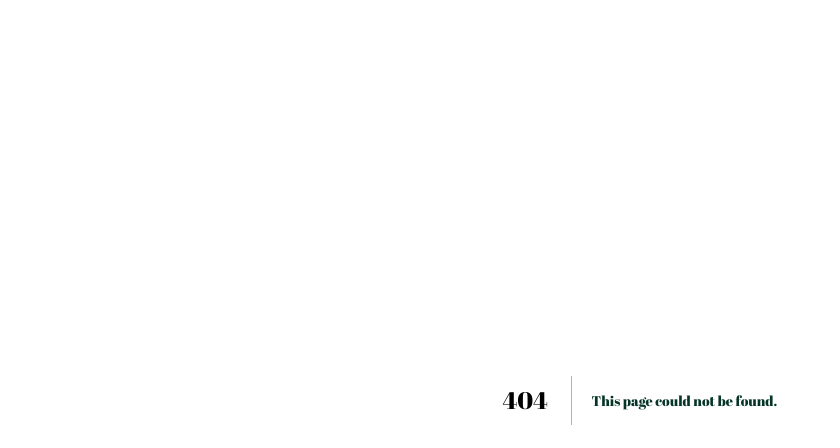
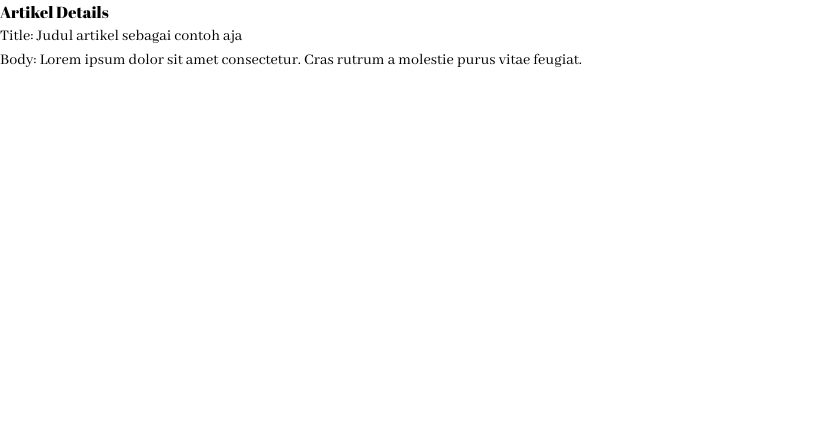
Before and after one commit to sidqiaverroes/Web-SariMurni, a Next.js app: page /artikel/1 in a window 1280 px wide. Before the commit this address had no page. Shown: the top 448 px of the page, without its empty margins (0-840 px from the left). Built offline with nearby package versions, Linux system fonts and the light colour scheme.

Commit message:
add artikel details page as [objectId].jsx

```diff
--- /dev/null
+++ b/src/data/artikelData.json
@@ -0,0 +1,47 @@
+[
+    {
+      "id": "1",
+      "title": "Judul artikel sebagai contoh aja",
+      "category": "Kesehatan",
+      "body": "Lorem ipsum dolor sit amet consectetur. Cras rutrum a molestie purus vitae feugiat. ",
+      "author": "Admin",
+      "date": "20 Agustus 2023",
+      "image": "/galeri1.png"
+    },
+    {
+      "id": "2",
+      "title": "Judul artikel sebagai contoh aja biar agak panjang",
+      "category": "Kesehatan",
+      "body": "Lorem ipsum dolor sit amet consectetur. Cras rutrum a molestie purus vitae feugiat. ",
+      "author": "Admin",
+      "date": "19 Agustus 2023",
+      "image": "/galeri2.png"
+    },
+    {
+      "id": "3",
+      "title": "Judul artikel sebagai contoh aja biar agak panjang",
+      "category": "Kesehatan",
+      "body": "Lorem ipsum dolor sit amet consectetur. Cras rutrum a molestie purus vitae feugiat. ",
+      "author": "Admin",
+      "date": "21 Agustus 2023",
+      "image": "/galeri3.png"
+    },
+    {
+      "id": "5",
+      "title": "Judul artikel sebagai contoh aja biar agak panjang",
+      "category": "Kesehatan",
+      "body": "Lorem ipsum dolor sit amet consectetur. Cras rutrum a molestie purus vitae feugiat. ",
+      "author": "Admin",
+      "date": "17 Agustus 2023",
+      "image": "/galeri4.png"
+    },
+    {
+      "id": "4",
+      "title": "Judul artikel sebagai contoh aja biar agak panjang",
+      "category": "Kesehatan",
+      "body": "Lorem ipsum dolor sit amet consectetur. Cras rutrum a molestie purus vitae feugiat. ",
+      "author": "Admin",
+      "date": "18 Agustus 2023",
+      "image": "/galeri5.png"
+    }
+  ]
--- /dev/null
+++ b/src/pages/artikel/[objectId].jsx
@@ -0,0 +1,39 @@
+import React from "react";
+import artikelData from "@/data/artikelData.json";
+
+function ArtikelDetailsPage({ object }) {
+  return (
+    <div>
+      <h1>Artikel Details</h1>
+      <p>Title: {object.title}</p>
+      <p>Body: {object.body}</p>
+      {/* Other object details */}
+    </div>
+  );
+}
+
+export async function getStaticPaths() {
+  // Fetch the list of artikel names from your data source
+  const paths = artikelData.map((item) => ({
+    params: { objectId: item.id },
+  }));
+
+  return {
+    paths,
+    fallback: false, // or 'blocking' if you want to generate new pages on-demand
+  };
+}
+
+export async function getStaticProps({ params }) {
+  // Fetch object details based on the parameter (objectName)
+  const objectId = params.objectId;
+  const object = artikelData.find((item) => item.id === objectId);
+
+  return {
+    props: {
+      object,
+    },
+  };
+}
+
+export default ArtikelDetailsPage;
--- a/src/pages/artikel/artikel.js
+++ b/src/pages/artikel/artikel.js
@@ -2,6 +2,7 @@ import React from "react";
 import NavBar from "@/components/navbar";
 import Footer from "@/components/footer";
 import ArtikelCard from "@/components/Artikel/artikelCard";
+import artikelData from "@/data/artikelData.json";
 
 const ArtikelItem = ({ imageSrc, title }) => {
   const [isHovered, setIsHovered] = useState(false);
@@ -43,54 +44,7 @@ const ArtikelItem = ({ imageSrc, title }) => {
 };
 
 function artikel() {
-  const artikels = [
-    {
-      id: "artikel1",
-      title: "Judul artikel sebagai contoh aja",
-      category: "Kesehatan",
-      body: "Lorem ipsum dolor sit amet consectetur. Cras rutrum a molestie purus vitae feugiat. ",
-      author: "Admin",
-      date: "20 Agustus 2023",
-      image: "/galeri1.png",
-    },
-    {
-      id: "artikel2",
-      title: "Judul artikel sebagai contoh aja biar agak panjang",
-      category: "Kesehatan",
-      body: "Lorem ipsum dolor sit amet consectetur. Cras rutrum a molestie purus vitae feugiat. ",
-      author: "Admin",
-      date: "19 Agustus 2023",
-      image: "/galeri2.png",
-    },
-    {
-      id: "artikel3",
-      title: "Judul artikel sebagai contoh aja biar agak panjang",
-      category: "Kesehatan",
-      body: "Lorem ipsum dolor sit amet consectetur. Cras rutrum a molestie purus vitae feugiat. ",
-      author: "Admin",
-      date: "21 Agustus 2023",
-      image: "/galeri3.png",
-    },
-    {
-      id: "artikel5",
-      title: "Judul artikel sebagai contoh aja biar agak panjang",
-      category: "Kesehatan",
-      body: "Lorem ipsum dolor sit amet consectetur. Cras rutrum a molestie purus vitae feugiat. ",
-      author: "Admin",
-      date: "17 Agustus 2023",
-      image: "/galeri4.png",
-    },
-    {
-      id: "artikel4",
-      title: "Judul artikel sebagai contoh aja biar agak panjang",
-      category: "Kesehatan",
-      body: "Lorem ipsum dolor sit amet consectetur. Cras rutrum a molestie purus vitae feugiat. ",
-      author: "Admin",
-      date: "18 Agustus 2023",
-      image: "/galeri5.png",
-    },
-  ];
-
+  const artikels = artikelData;
   // Function to replace Indonesian month names with English
   function replaceIndonesianMonth(dateString) {
     const monthMap = {
--- a/src/pages/artikel/artikel1.jsx
+++ /dev/null
@@ -1,7 +0,0 @@
-import React from "react";
-
-function artikel1() {
-  return <div>artikel1</div>;
-}
-
-export default artikel1;
```
Also changed, not shown: src/components/Artikel/artikelCard.jsx (+2 -2 lines).
